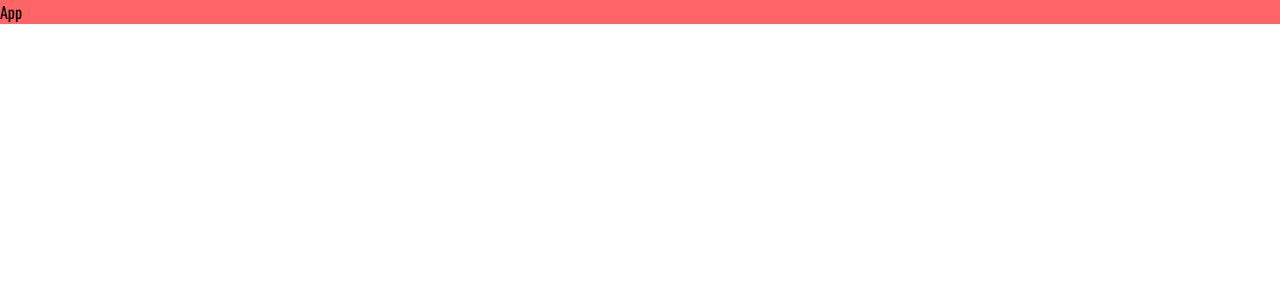
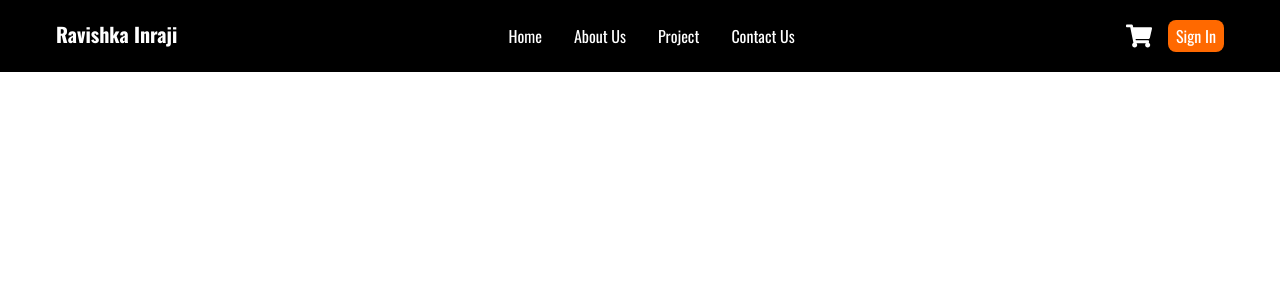
Before and after one commit to ravi1280/React-JS, a React (Vite) app in the folder React-LandingPage/: page / in a window 1280 px wide. Shown: the top 300 px of the page. Built offline with nearby package versions, Linux system fonts and the light colour scheme.

Commit message:
Navbar update

```diff
--- a/React-LandingPage/src/App.jsx
+++ b/React-LandingPage/src/App.jsx
@@ -1,10 +1,13 @@
 import React from 'react'
+import Navbar from './component/Navbar'
 
 const App = () => {
   return (
-    <div className='bg-red-400 '>
-      App
-    </div>
+
+    <>
+    <Navbar/>
+
+    </>
   )
 }
 
--- /dev/null
+++ b/React-LandingPage/src/component/Navbar.jsx
@@ -0,0 +1,101 @@
+import React, { useState } from 'react';
+import {FaShoppingCart} from 'react-icons/fa';
+import {AiOutlineClose,AiOutlineMenuUnfold} from 'react-icons/ai';
+
+const Navbar = () => {
+  const [menu, setMenu] = useState(false);
+  const handleaChange = () => {
+    setMenu(!menu);
+  };
+  return (
+    <>
+      <div className="flex  justify-between px-5 py-5 lg:px-14 md:px-10 bg-black text-white">
+        <div>
+          <span className="text-xl font-bold">Ravishka Inraji</span>
+        </div>
+
+        <nav className="hidden lg:flex items-center  gap-8 px-20">
+          <a
+            href="/Home"
+            className="hover:text-orange-400 transition duration-300 ease-linear"
+          >
+            {" "}
+            Home
+          </a>
+          <a
+            href="/Home"
+            className="hover:text-orange-400 transition duration-300 ease-linear"
+          >
+            {" "}
+            About Us
+          </a>
+          <a
+            href="/Home"
+            className="hover:text-orange-400 transition duration-300 ease-linear"
+          >
+            {" "}
+            Project
+          </a>
+          <a
+            href="/Home"
+            className="hover:text-orange-400 transition duration-300 ease-linear"
+          >
+            {" "}
+            Contact Us
+          </a>
+        </nav>
+
+        <div className="hidden md:flex items-center gap-4">
+          <FaShoppingCart className="" size={26} />
+          <button className=" bg-orange-500 px-2 py-1 rounded-lg hover:text-black hover:bg-white transition duration-300 ease-in-out cursor-pointer">
+            Sign In
+          </button>
+        </div>
+        <div className="md:hidden flex items-center">
+          {menu ? (
+            <AiOutlineClose size={26} onClick={handleaChange} />
+          ) : (
+            <AiOutlineMenuUnfold size={26} onClick={handleaChange} />
+          )}
+        </div>
+      </div>
+
+      {/* <div
+        className={`${
+          menu ? "translate-x-0" : "translate-x-full"
+        } lg:hidden flex flex-col absolute bg-black text-white left-0 top-16 font-semibold text-2xl text-center pt-8 pb-4 gap-8 w-full h-fit transition-transform duration-400`}
+      >
+        <a
+          href="/Home"
+          className="hover:text-orange-400 transition duration-300 ease-linear"
+        >
+          {" "}
+          Home
+        </a>
+        <a
+          href="/Home"
+          className="hover:text-orange-400 transition duration-300 ease-linear"
+        >
+          {" "}
+          About Us
+        </a>
+        <a
+          href="/Home"
+          className="hover:text-orange-400 transition duration-300 ease-linear"
+        >
+          {" "}
+          Project
+        </a>
+        <a
+          href="/Home"
+          className="hover:text-orange-400 transition duration-300 ease-linear"
+        >
+          {" "}
+          Contact Us
+        </a>
+      </div> */}
+    </>
+  );
+};
+
+export default Navbar
--- a/React-LandingPage/src/index.css
+++ b/React-LandingPage/src/index.css
@@ -5,3 +5,6 @@ body{
   font-family: "Oswald", sans-serif;
 
 }
+/* :root{
+  color-scheme: dark;
+} */
```
